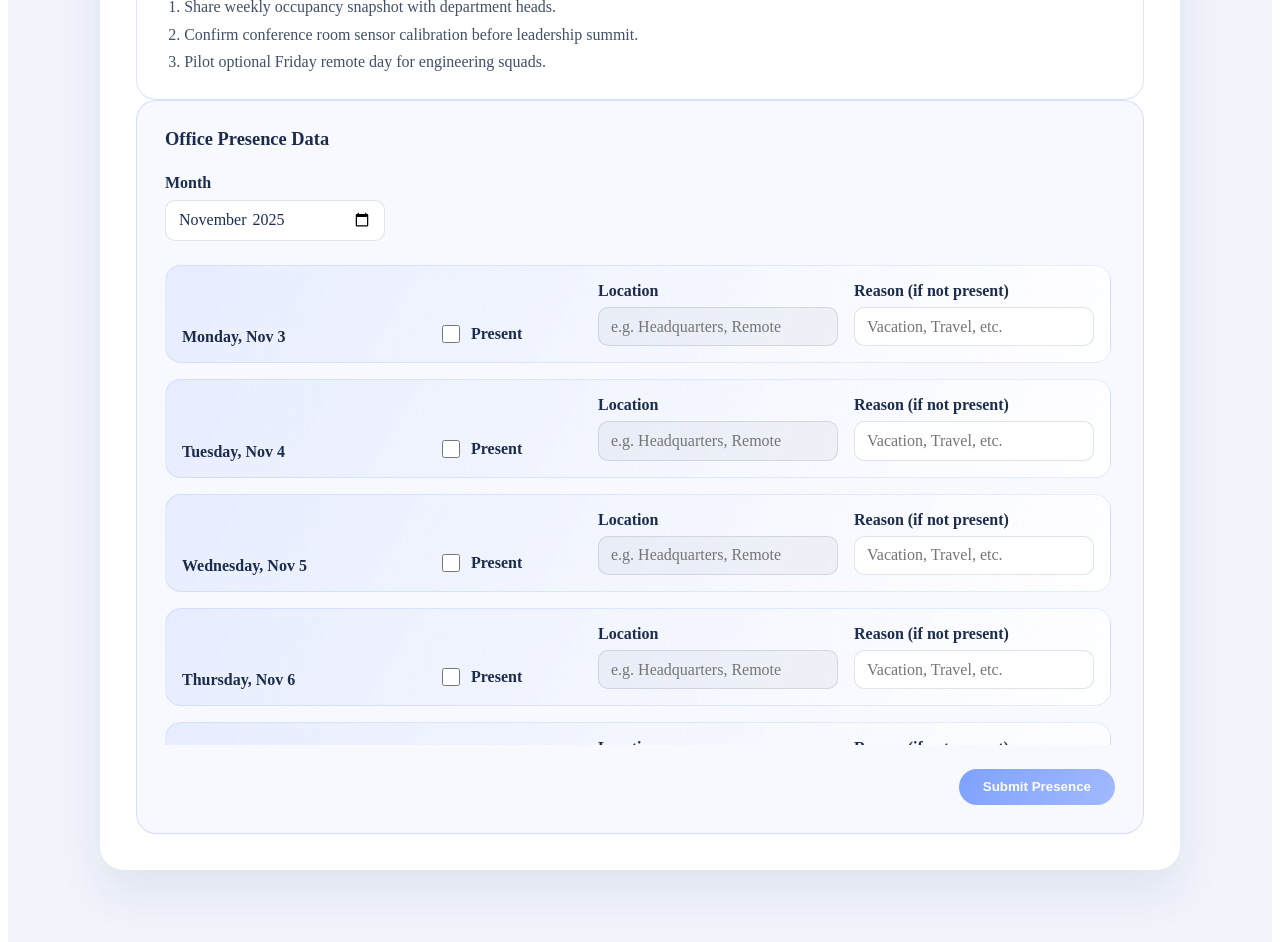
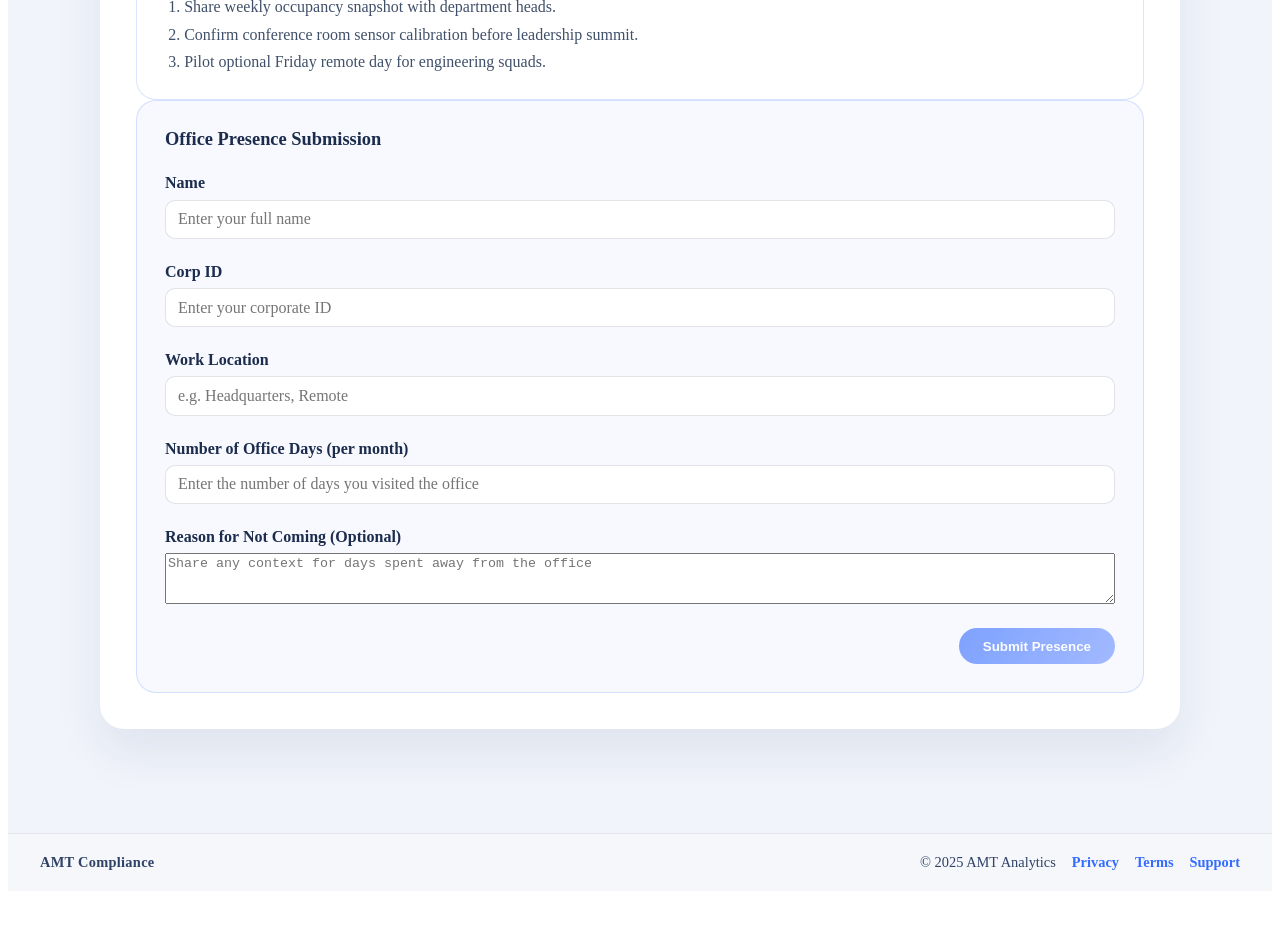
Before and after one commit to manojramoo/amt-compliance-report, an Angular app: page / in a window 1280 px wide. Shown: the part 1120-2062 px from the top of the page. After the commit the page ends 2019 px from the top, so only its background shows below. Built offline with nearby package versions, Linux system fonts and the light colour scheme.

Commit message:
refactor: simplify return-to-office submission form (#8)

```diff
--- a/src/app/dashboard-tabs/tabs/return-to-office-tab/return-to-office-tab.component.html
+++ b/src/app/dashboard-tabs/tabs/return-to-office-tab/return-to-office-tab.component.html
@@ -1,53 +1,71 @@
 <app-tab-content-view [content]="content">
   <section class="presence-form">
-    <h3>Office Presence Data</h3>
+    <h3>Office Presence Submission</h3>
     <form [formGroup]="officePresenceForm" class="presence-form__body" novalidate (ngSubmit)="onSubmit()">
-      <div class="presence-form__month">
-        <label for="presence-month">Month</label>
-        <input id="presence-month" type="month" formControlName="month" (change)="onMonthChange()" />
-      </div>
-
-      <div formArrayName="days" class="presence-form__days">
-        <div
-          class="presence-form__day"
-          *ngFor="let dayGroup of officePresenceDays.controls; let i = index; trackBy: trackPresenceByDate"
-          [formGroupName]="i"
-        >
-          <div class="presence-form__date">
-            {{ dayGroup.get('date')?.value | date: 'EEEE, MMM d' }}
-          </div>
-
-          <label class="presence-form__toggle">
-            <input type="checkbox" formControlName="present" (change)="onPresenceToggle(i)" />
-            Present
-          </label>
-
       <div class="presence-form__field">
-            <label [attr.for]="'presence-location-' + i">Location</label>
+        <label for="presence-name">Name</label>
         <input
-              [id]="'presence-location-' + i"
+          id="presence-name"
           type="text"
-              formControlName="location"
-              placeholder="e.g. Headquarters, Remote"
+          formControlName="name"
+          placeholder="Enter your full name"
         />
-            <p class="presence-form__error" *ngIf="dayGroup.get('location')?.hasError('required') && dayGroup.get('location')?.touched">
-              Location is required when marked present.
+        <p class="presence-form__error" *ngIf="officePresenceForm.get('name')?.hasError('required') && officePresenceForm.get('name')?.touched">
+          Name is required.
         </p>
       </div>
 
       <div class="presence-form__field">
-            <label [attr.for]="'presence-reason-' + i">Reason (if not present)</label>
+        <label for="presence-corp-id">Corp ID</label>
         <input
-              [id]="'presence-reason-' + i"
+          id="presence-corp-id"
           type="text"
-              formControlName="reason"
-              placeholder="Vacation, Travel, etc."
+          formControlName="corpId"
+          placeholder="Enter your corporate ID"
         />
-            <p class="presence-form__error" *ngIf="dayGroup.get('reason')?.hasError('required') && dayGroup.get('reason')?.touched">
-              Reason is required when marked absent.
+        <p class="presence-form__error" *ngIf="officePresenceForm.get('corpId')?.hasError('required') && officePresenceForm.get('corpId')?.touched">
+          Corp ID is required.
         </p>
       </div>
+
+      <div class="presence-form__field">
+        <label for="presence-location">Work Location</label>
+        <input
+          id="presence-location"
+          type="text"
+          formControlName="workLocation"
+          placeholder="e.g. Headquarters, Remote"
+        />
+        <p class="presence-form__error" *ngIf="officePresenceForm.get('workLocation')?.hasError('required') && officePresenceForm.get('workLocation')?.touched">
+          Work location is required.
+        </p>
       </div>
+
+      <div class="presence-form__field">
+        <label for="presence-days">Number of Office Days (per month)</label>
+        <input
+          id="presence-days"
+          type="number"
+          min="0"
+          formControlName="daysInOffice"
+          placeholder="Enter the number of days you visited the office"
+        />
+        <p class="presence-form__error" *ngIf="officePresenceForm.get('daysInOffice')?.hasError('required') && officePresenceForm.get('daysInOffice')?.touched">
+          Please provide the number of days in office.
+        </p>
+        <p class="presence-form__error" *ngIf="officePresenceForm.get('daysInOffice')?.hasError('min') && officePresenceForm.get('daysInOffice')?.touched">
+          Days in office cannot be negative.
+        </p>
+      </div>
+
+      <div class="presence-form__field">
+        <label for="presence-reason">Reason for Not Coming <span aria-hidden="true">(Optional)</span></label>
+        <textarea
+          id="presence-reason"
+          formControlName="reasonForNotComing"
+          rows="3"
+          placeholder="Share any context for days spent away from the office"
+        ></textarea>
       </div>
 
       <div class="presence-form__actions">
--- a/src/app/dashboard-tabs/tabs/return-to-office-tab/return-to-office-tab.component.ts
+++ b/src/app/dashboard-tabs/tabs/return-to-office-tab/return-to-office-tab.component.ts
@@ -1,20 +1,16 @@
 import { CommonModule } from '@angular/common';
 import { HttpClient, HttpClientModule } from '@angular/common/http';
 import { Component, inject } from '@angular/core';
-import { FormArray, FormBuilder, FormGroup, ReactiveFormsModule, Validators } from '@angular/forms';
+import { FormBuilder, ReactiveFormsModule, Validators } from '@angular/forms';
 import { TabContentViewComponent } from '../../components/tab-content-view/tab-content-view.component';
 import { TabContent } from '../../models/tab-content.model';
 
-type OfficePresenceDayPayload = {
-  date: string;
-  present: boolean;
-  location: string;
-  reason: string;
-};
-
 type OfficePresencePayload = {
-  month: string;
-  days: OfficePresenceDayPayload[];
+  name: string;
+  corpId: string;
+  workLocation: string;
+  daysInOffice: number;
+  reasonForNotComing?: string;
 };
 
 @Component({
@@ -64,38 +60,14 @@ export class ReturnToOfficeTabComponent {
   };
 
   protected readonly officePresenceForm = this.formBuilder.group({
-    month: this.formBuilder.control(this.formatMonth(new Date()), {
-      validators: Validators.required
+    name: this.formBuilder.control('', { validators: Validators.required }),
+    corpId: this.formBuilder.control('', { validators: Validators.required }),
+    workLocation: this.formBuilder.control('', { validators: Validators.required }),
+    daysInOffice: this.formBuilder.control<number | null>(null, {
+      validators: [Validators.required, Validators.min(0)]
     }),
-    days: this.formBuilder.array([])
+    reasonForNotComing: this.formBuilder.control('')
   });
-
-  constructor() {
-    const currentMonth = this.officePresenceForm.get('month')?.value;
-    if (typeof currentMonth === 'string') {
-      this.populateDaysForMonth(currentMonth);
-    }
-  }
-
-  protected get officePresenceDays(): FormArray<FormGroup> {
-    return this.officePresenceForm.get('days') as FormArray<FormGroup>;
-  }
-
-  protected onMonthChange(): void {
-    const monthValue = this.officePresenceForm.get('month')?.value;
-    if (typeof monthValue === 'string') {
-      this.populateDaysForMonth(monthValue);
-    } else {
-      this.clearOfficePresenceDays();
-    }
-  }
-
-  protected onPresenceToggle(dayIndex: number): void {
-    const dayGroup = this.officePresenceDays.at(dayIndex) as FormGroup | null;
-    if (dayGroup) {
-      this.updateDayValidators(dayGroup);
-    }
-  }
 
   protected onSubmit(): void {
     this.submitSuccess = false;
@@ -109,20 +81,13 @@ export class ReturnToOfficeTabComponent {
     }
 
     const rawValue = this.officePresenceForm.getRawValue();
-    const rawDays = (rawValue.days ?? []) as Array<{
-      date: string;
-      present: boolean;
-      location?: string | null;
-      reason?: string | null;
-    }>;
+    const reasonForNotComing = rawValue.reasonForNotComing?.trim() ?? '';
     const payload: OfficePresencePayload = {
-      month: rawValue.month ?? '',
-      days: rawDays.map((day) => ({
-        date: day.date,
-        present: day.present,
-        location: day.location ?? '',
-        reason: day.reason ?? ''
-      }))
+      name: rawValue.name ?? '',
+      corpId: rawValue.corpId ?? '',
+      workLocation: rawValue.workLocation ?? '',
+      daysInOffice: this.coerceDaysInOffice(rawValue.daysInOffice),
+      ...(reasonForNotComing !== '' ? { reasonForNotComing } : {})
     };
 
     this.isSubmitting = true;
@@ -139,91 +104,18 @@ export class ReturnToOfficeTabComponent {
     });
   }
 
-  protected trackPresenceByDate(_: number, control: FormGroup): string {
-    const dateValue = control.get('date')?.value;
-    if (dateValue instanceof Date) {
-      return dateValue.toISOString();
-    }
-    if (typeof dateValue === 'string') {
-      return dateValue;
-    }
-    return `${_}`;
-  }
-
-  private populateDaysForMonth(monthValue: string): void {
-    this.clearOfficePresenceDays();
-    const [yearString, monthString] = monthValue.split('-');
-    const year = Number(yearString);
-    const month = Number(monthString);
-
-    if (!Number.isFinite(year) || !Number.isFinite(month) || month < 1 || month > 12) {
-      return;
+  private coerceDaysInOffice(value: number | string | null | undefined): number {
+    if (typeof value === 'number' && Number.isFinite(value)) {
+      return value;
     }
 
-    const daysInMonth = new Date(year, month, 0).getDate();
-    for (let day = 1; day <= daysInMonth; day += 1) {
-      const date = new Date(year, month - 1, day);
+    if (typeof value === 'string' && value.trim() !== '') {
+      const parsedValue = Number(value);
+      if (Number.isFinite(parsedValue)) {
+        return parsedValue;
+      }
+    }
 
-      if (this.isWeekend(date)) {
-        continue;
-      }
-
-      const dayGroup = this.createDayGroup(date);
-      this.officePresenceDays.push(dayGroup);
-      this.updateDayValidators(dayGroup);
-    }
-  }
-
-  private createDayGroup(date: Date): FormGroup {
-    return this.formBuilder.group({
-      date: this.formBuilder.control(date.toISOString()),
-      present: this.formBuilder.control(false),
-      location: this.formBuilder.control({ value: '', disabled: true }),
-      reason: this.formBuilder.control('', { validators: Validators.required })
-    });
-  }
-
-  private updateDayValidators(dayGroup: FormGroup): void {
-    const presentControl = dayGroup.get('present');
-    const locationControl = dayGroup.get('location');
-    const reasonControl = dayGroup.get('reason');
-    const isPresent = presentControl?.value === true;
-
-    if (isPresent) {
-      locationControl?.enable({ emitEvent: false });
-      locationControl?.setValidators(Validators.required);
-      locationControl?.updateValueAndValidity({ emitEvent: false });
-
-      reasonControl?.setValue('', { emitEvent: false });
-      reasonControl?.clearValidators();
-      reasonControl?.disable({ emitEvent: false });
-      reasonControl?.updateValueAndValidity({ emitEvent: false });
-    } else {
-      reasonControl?.enable({ emitEvent: false });
-      reasonControl?.setValidators(Validators.required);
-      reasonControl?.updateValueAndValidity({ emitEvent: false });
-
-      locationControl?.setValue('', { emitEvent: false });
-      locationControl?.clearValidators();
-      locationControl?.disable({ emitEvent: false });
-      locationControl?.updateValueAndValidity({ emitEvent: false });
-    }
-  }
-
-  private isWeekend(date: Date): boolean {
-    const dayOfWeek = date.getDay();
-    return dayOfWeek === 0 || dayOfWeek === 6;
-  }
-
-  private clearOfficePresenceDays(): void {
-    const daysArray = this.officePresenceDays;
-    while (daysArray.length > 0) {
-      daysArray.removeAt(daysArray.length - 1);
-    }
-  }
-
-  private formatMonth(date: Date): string {
-    const month = (date.getMonth() + 1).toString().padStart(2, '0');
-    return `${date.getFullYear()}-${month}`;
+    return 0;
   }
 }
```
Lines whose indentation alone changed are shown as unchanged.
